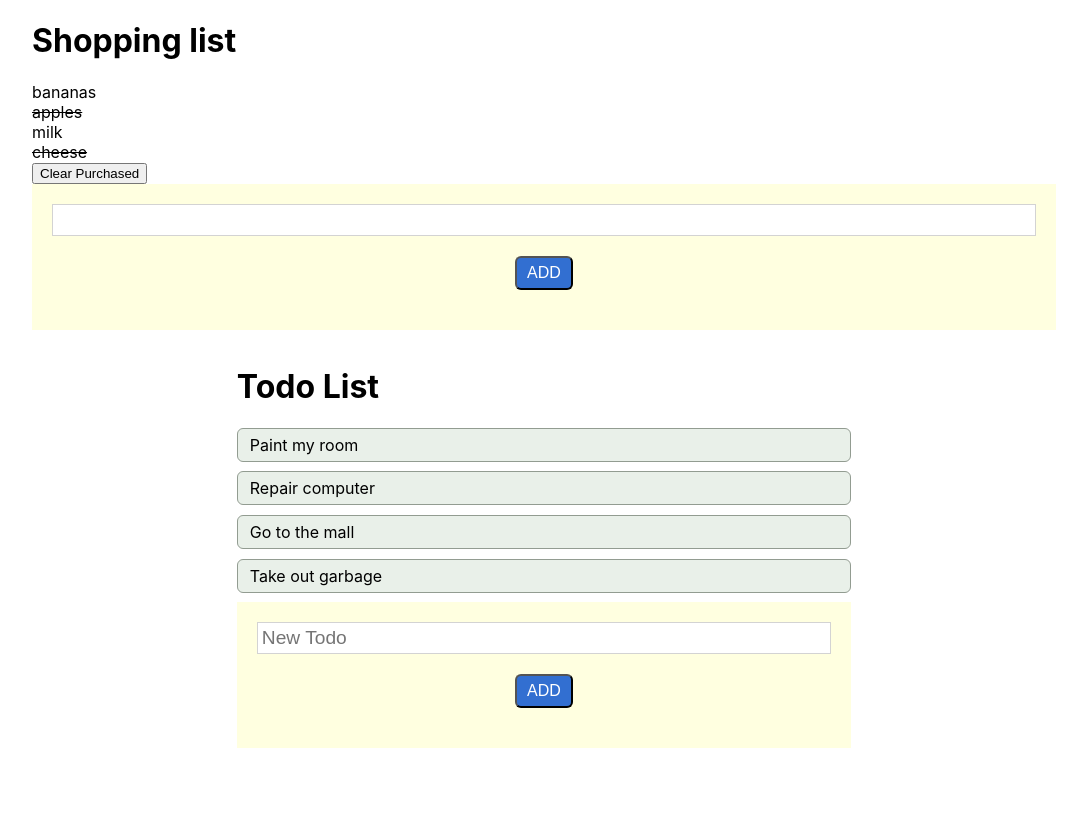
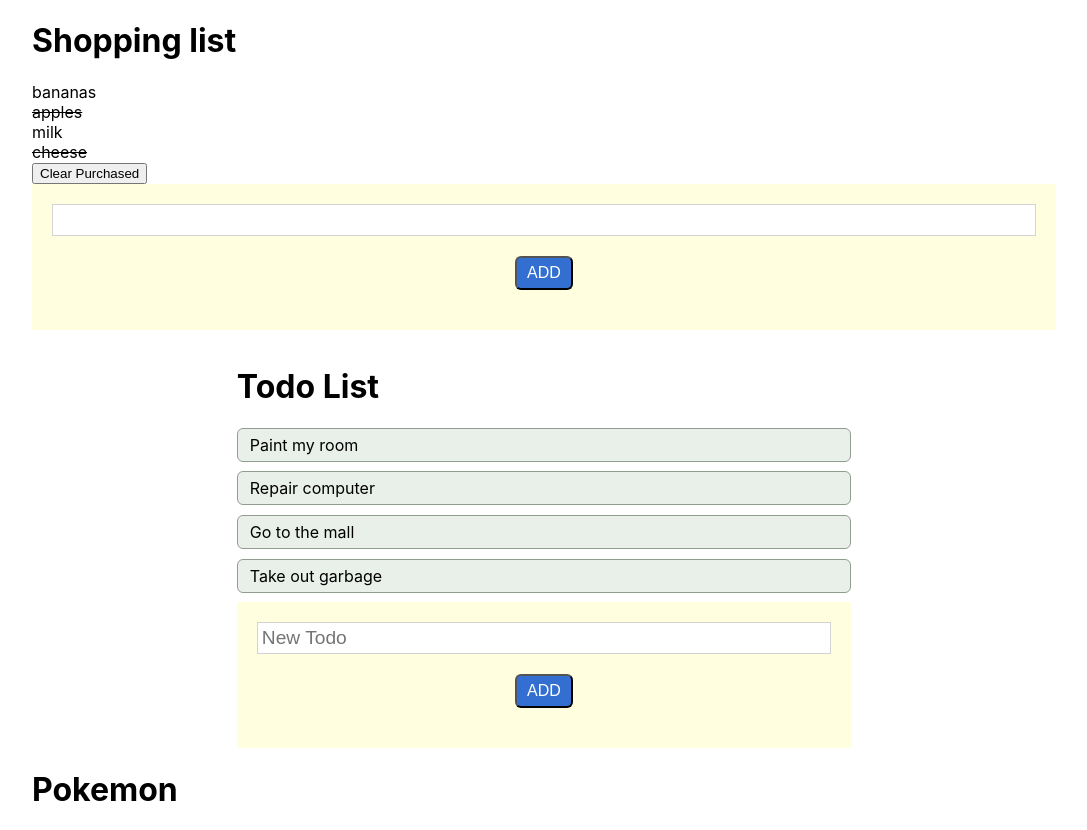
Before and after one commit to cesareferrari/learn-react, a React (Create React App) app: page / in a window 1280 px wide. Shown: the whole page, without its empty margins (96-1183 px from the left). Before the commit the page ends 800 px from the top, so only its background shows below. Built offline with nearby package versions, Linux system fonts and the light colour scheme.

Commit message:
Start adding PropTypes

```diff
--- a/src/App.js
+++ b/src/App.js
@@ -3,6 +3,7 @@ import './App.css';
 import GroceryList from './components/GroceryList';
 import Form from './components/Form';
 import TodoList from './components/TodoList';
+import Pokemon from './components/Pokemon';
 
 const groceries = [
   {
@@ -86,6 +87,8 @@ class App extends React.Component {
       <TodoList todos={this.state.todos} />
 
 
+      <Pokemon />
+
       </div>
     );
   }
--- /dev/null
+++ b/src/components/Pokemon.js
@@ -0,0 +1,12 @@
+import React from 'react';
+import PropTypes from 'prop-types';
+
+const Pokemon = () => {
+  return (
+    <div>
+      <h1>Pokemon</h1>
+    </div>
+  )
+}
+
+export default Pokemon;
```
Also changed, not shown: src/pokemon.js (added), 1 other file (tests, documents, lock files or other folders).
